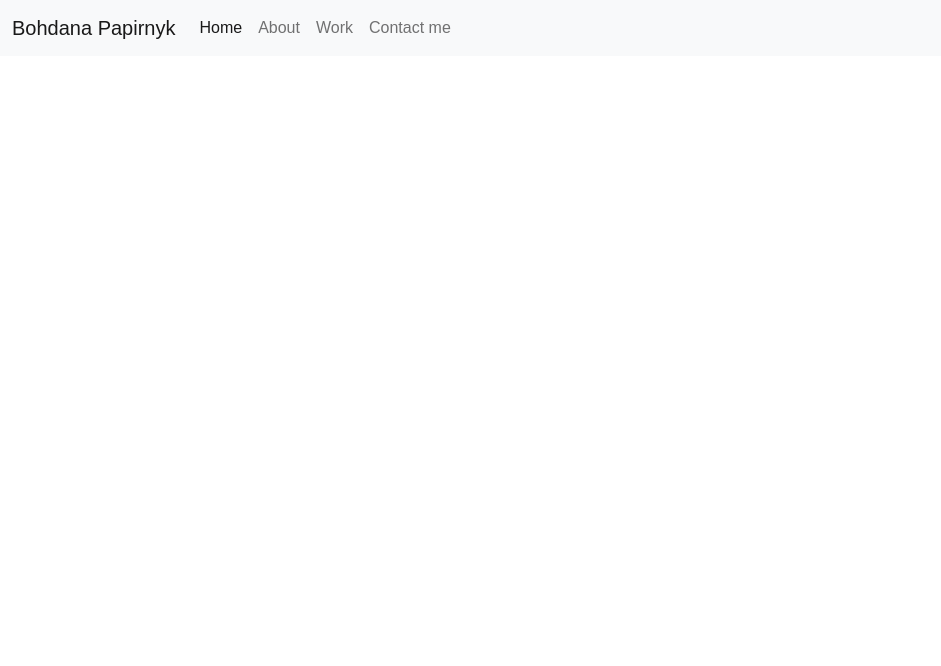
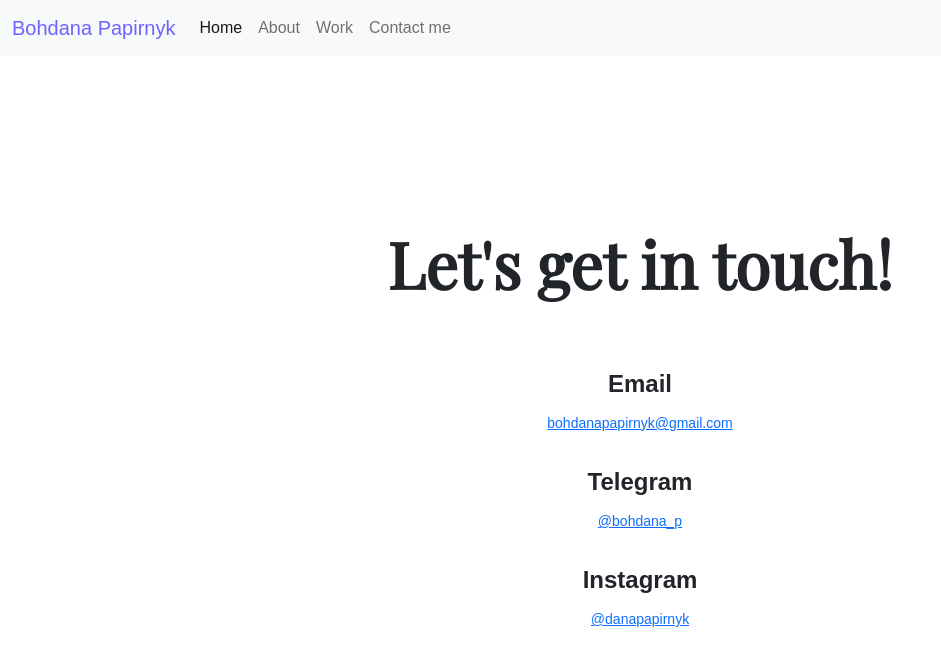
Before and after one commit to danapapirnyk/portfolio-project, a plain HTML site: page contact.html in a window 1280 px wide. Shown: the whole page, without its empty margins (0-941 px from the left). Drawn offline with nearby package versions, Linux system fonts and the light colour scheme.

Commit message:
made contact page and changend header css

```diff
--- a/contact.html
+++ b/contact.html
@@ -56,6 +56,21 @@
         </div>
       </div>
     </nav>
+    <div class="content-container">
+        <div class="content">
+            <h1 class="mb-5">Let's get in touch!</h1>
+            <h3>Email</h3>
+            <p>
+                <a href="mailto:bohdanapapirnyk@gmail.com">bohdanapapirnyk@gmail.com</a>
+                </p>
+            <h3>Telegram</h3>
+            <p>
+                <a href="https://t.me/bohdana_p" target="_blank">@bohdana_p</a></p>
+            <h3>Instagram</h3>
+            <p>
+                <a href="https://instagram.com/danapapirnyk?igshid=YmMyMTA2M2Y=" target="_blank">@danapapirnyk</a></p>
+            </div>
+            </div>
      <script
       src="https://cdn.jsdelivr.net/npm/bootstrap@5.2.0-beta1/dist/js/bootstrap.min.js"
       integrity="sha384-kjU+l4N0Yf4ZOJErLsIcvOU2qSb74wXpOhqTvwVx3OElZRweTnQ6d31fXEoRD1Jy"
--- a/style.css
+++ b/style.css
@@ -10,6 +10,9 @@ body {
     font-family: var(--default-font-family);
 }
 
+.navbar-brand {
+  color: var(--branding-color);
+}
 h1, h2, h3, h4, h5, h6 {
     font-family: var(--heading-font-family);
   text-align: center;
```
Also changed, not shown: index.html (+1 -1 lines).
